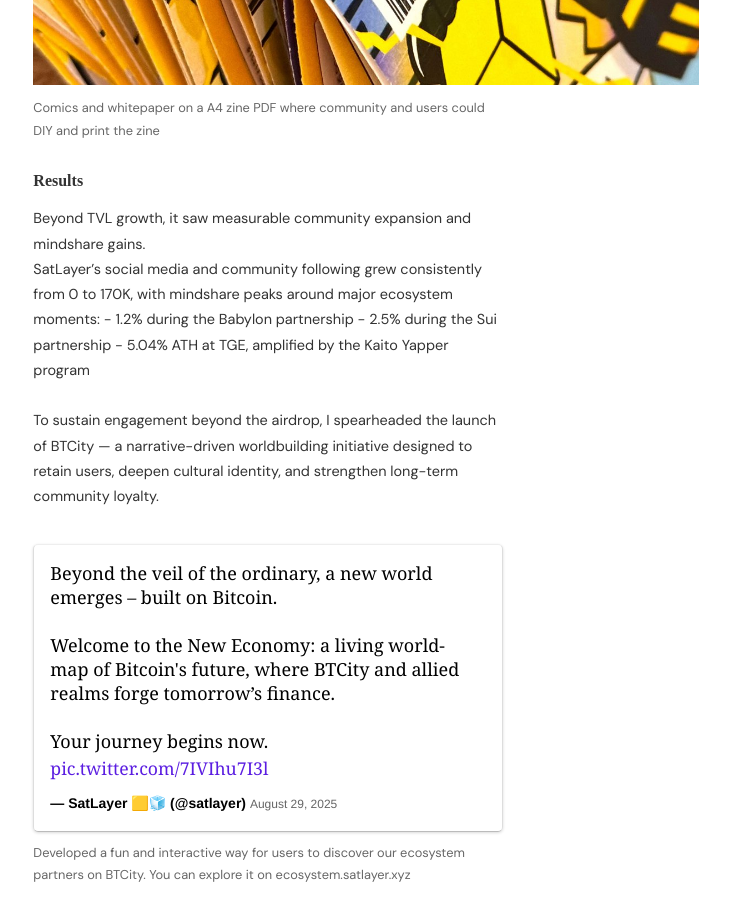
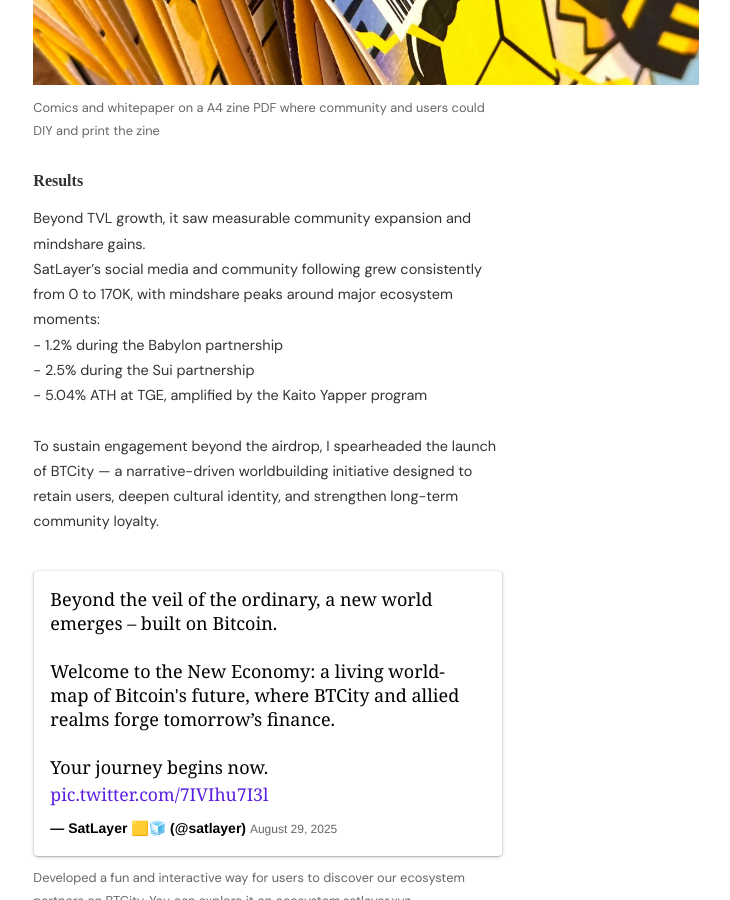
Before and after one commit to nicothyun/nicothyun.github.io, a Jekyll site: the page built from _posts/2025-09-01-satlayer-worldbuilding.md, in a window 1280 px wide and 900 px high, scrolled down 3141 px. Shown: the whole window, without its empty margins (372-1102 px from the left). Built offline with Jekyll 4.4.1, drawn with Linux system fonts in a browser that asks for light colours; nearby versions of some CDN libraries; some web fonts are replaced; comment, search, counter and statistics services are not loaded.

Commit message:
some minor changes

```diff
--- a/_posts/2025-09-01-satlayer-worldbuilding.md
+++ b/_posts/2025-09-01-satlayer-worldbuilding.md
@@ -54,10 +54,10 @@
 
 <p>Beyond TVL growth, it saw measurable community expansion and mindshare gains.
 <br>
-SatLayer’s social media and community following grew consistently from 0 to 170K, with mindshare peaks around major ecosystem moments:
-- 1.2% during the Babylon partnership
-- 2.5% during the Sui partnership
-- 5.04% ATH at TGE, amplified by the Kaito Yapper program
+SatLayer’s social media and community following grew consistently from 0 to 170K, with mindshare peaks around major ecosystem moments:<br>
+- 1.2% during the Babylon partnership<br>
+- 2.5% during the Sui partnership<br>
+- 5.04% ATH at TGE, amplified by the Kaito Yapper program<br>
 </p>
 
 <p>
--- a/projects/index.html
+++ b/projects/index.html
@@ -13,7 +13,7 @@
 			{% endif %}
 		{% endif %}
 	</header>
-	<div class="grid__col grid__col--6-of-8">
+	<div class="grid__col grid__col--8-of-8">
 		<div class="grid">
 			{% for post in site.categories.work limit: 6 %}
 			<div class="grid__col grid__col--1-of-3">
```
